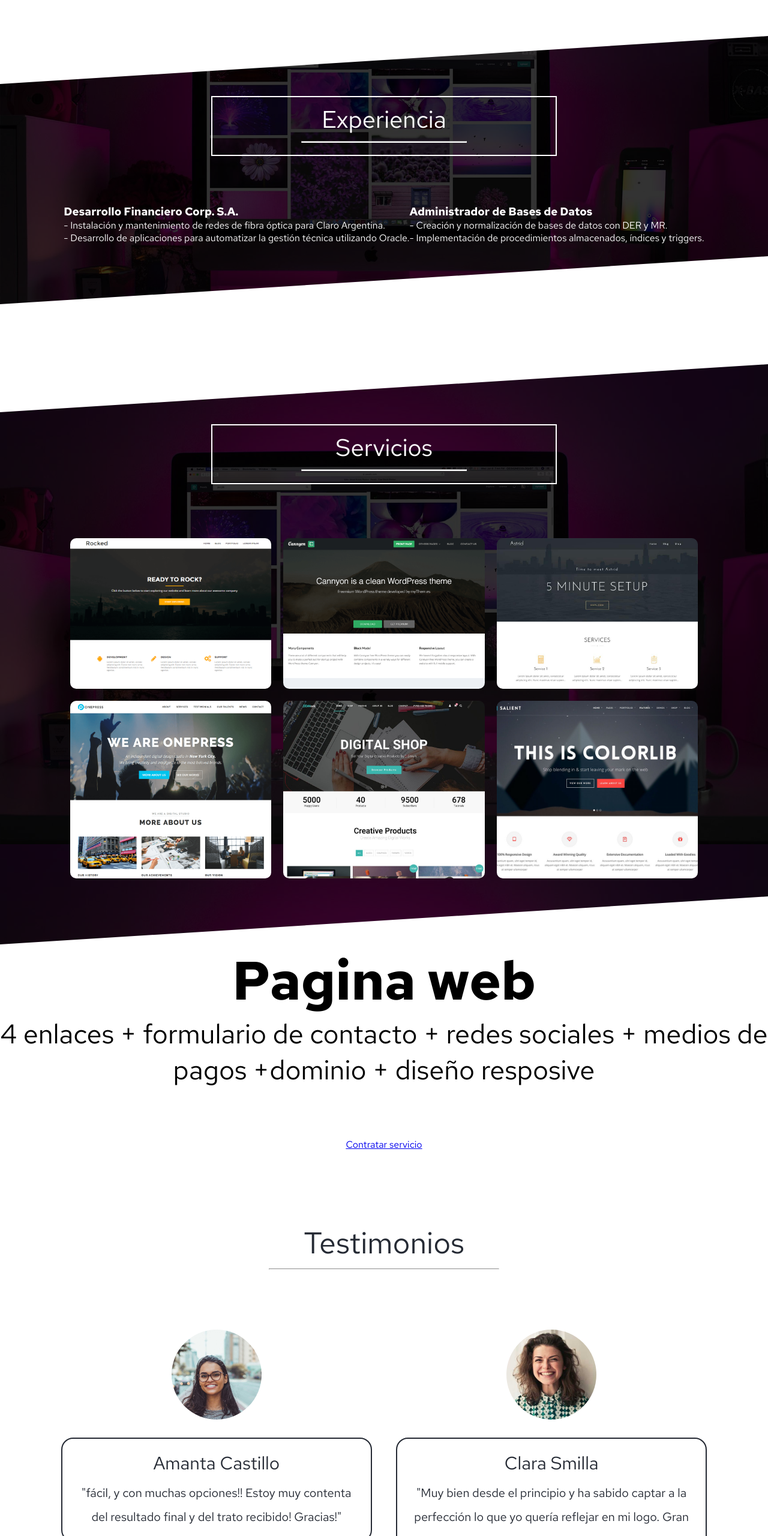
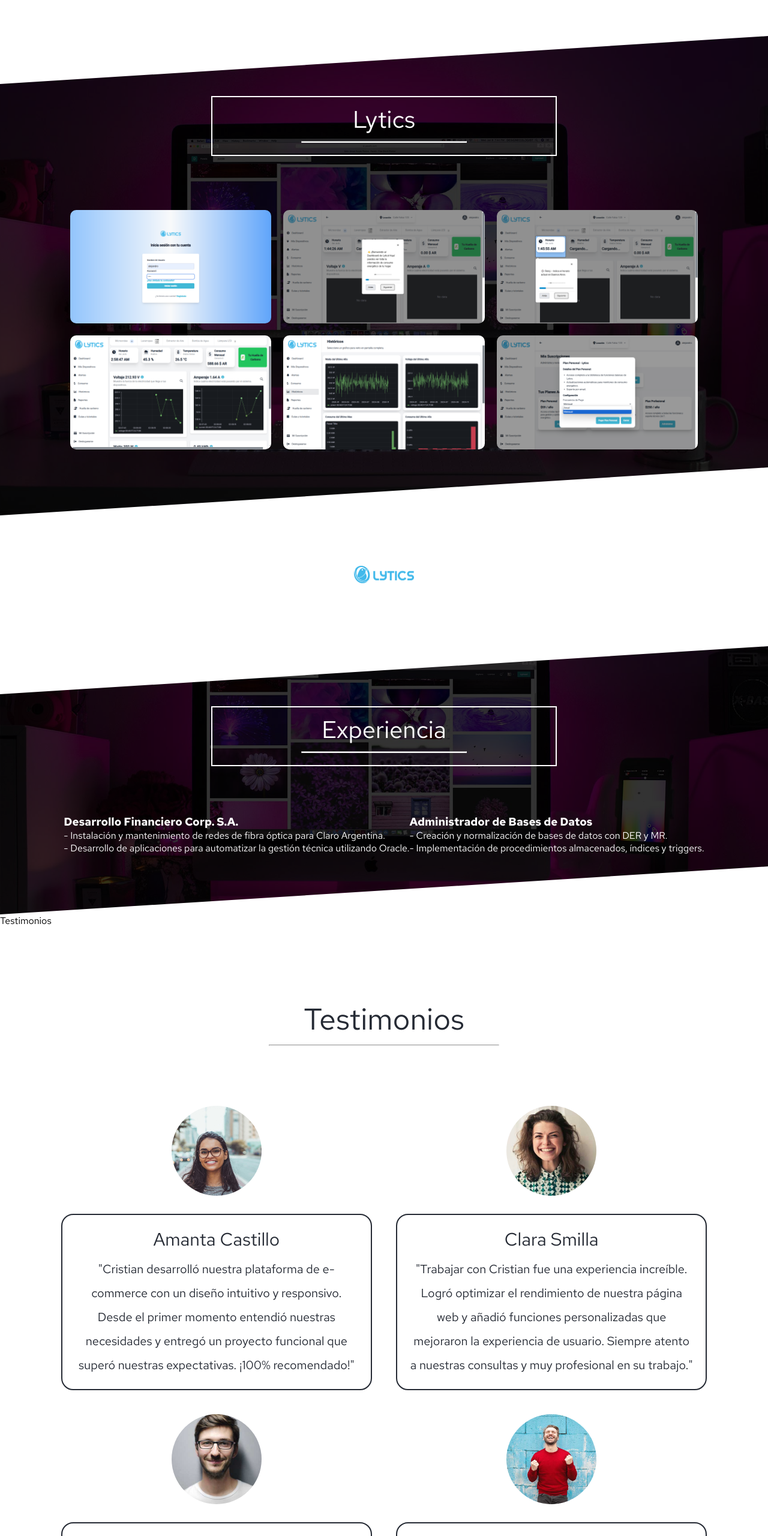
Before and after one commit to cristianmedina23/extenderseportafoleo, a plain HTML site: page index.html in a window 1280 px wide. Shown: the part 3306-5866 px from the top of the page at 60% size. Drawn offline with Linux system fonts and the light colour scheme.

Commit message:
se realizan cambios en testimonios y servicios

```diff
--- a/index.html
+++ b/index.html
@@ -1,7 +1,7 @@
 <!DOCTYPE html>
 <html lang="es">
 <head>
-    <title>Extenderse| Inicio</title>
+    <title>web developer| Inicio</title>
     <meta charset="UTF-8">
     <meta name="viewport" content="width=device-width, initial-scale=1.0">
     <meta http-equiv="X-UA-Compatible" content="ie=edge">
@@ -146,6 +146,54 @@
   <div class="skew-abajo"></div>
 </section>
 
+
+
+
+   <!-- Nuestros proyectos -->
+   <section class="our-projects">
+      <div class="skew-arriba"></div>
+   <div class="deg-background"></div>
+
+   <div class="ejeZproject">
+      <div class="container-project">
+        <div class="project-title">
+          <h2 id="servicio">Lytics</h2>
+          <hr>
+        </div>
+          <div class="project-img">
+
+            <img src="img/porfolio2.png" alt="">
+            <img src="img/porfolio3.png" alt="">
+            <img src="img/porfolio4.png" alt="">
+            <img src="img/porfolio5.png" alt="">
+            <img src="img/porfolio6.png" alt="">
+            <img src="img/porfolio7.png" alt="">
+            <!-- <img src="img/theme-8.png" alt=""> -->
+            <!-- <img src="img/theme-9.jpg" alt=""> -->
+            <!-- <img src="img/theme-10.jpg" alt=""> -->
+         </div>
+   <div class="skew-abajo"></div>
+   </section>
+
+   <!-- <div style="text-align: center; font-size: 45px;">
+     <h1 class="precio">Pagina web</h1>
+     <span class="descripcion">4 enlaces + formulario de contacto + redes sociales + medios de pagos</span>
+    <p class="precio">4 enlaces + formulario de contacto + redes sociales + medios de pagos +dominio + diseño resposive </p>
+   </div> -->
+   <br>
+   <br>
+   <br>
+   <br>
+   <div class="comprar">
+
+    <a href="https://lyticsgrupo10.netlify.app/" target="_blank">
+      <img src="img/Lytics_New.png" alt="Logo de Lytics" style="width: 100px; height: auto;">
+    </a>
+
+  <script type="text/javascript">
+  (function(){function $MPC_load(){window.$MPC_loaded !== true && (function(){var s = document.createElement("script");s.type = "text/javascript";s.async = true;s.src = document.location.protocol+"//secure.mlstatic.com/mptools/render.js";var x = document.getElementsByTagName('script')[0];x.parentNode.insertBefore(s, x);window.$MPC_loaded = true;})();}window.$MPC_loaded !== true ? (window.attachEvent ?window.attachEvent('onload', $MPC_load) : window.addEventListener('load', $MPC_load, false)) : null;})();
+  </script>
+</div>
 <!-- Sección Experiencia -->
 <section class="our-projects" style="color: white;">
   <div class="skew-arriba"></div>
@@ -180,52 +228,7 @@
   </div>
   <div class="skew-abajo"></div>
 </section>
-
-
-   <!-- Nuestros proyectos -->
-   <section class="our-projects">
-      <div class="skew-arriba"></div>
-   <div class="deg-background"></div>
-
-   <div class="ejeZproject">
-      <div class="container-project">
-        <div class="project-title">
-          <h2 id="servicio">Servicios</h2>
-          <hr>
-        </div>
-          <div class="project-img">
-
-            <img src="img/theme-2.png" alt="">
-            <img src="img/theme-3.png" alt="">
-            <img src="img/theme-4.jpg" alt="">
-            <img src="img/theme-5.png" alt="">
-            <img src="img/theme-6.jpg" alt="">
-            <img src="img/theme-7.jpg" alt="">
-            <!-- <img src="img/theme-8.png" alt=""> -->
-            <!-- <img src="img/theme-9.jpg" alt=""> -->
-            <!-- <img src="img/theme-10.jpg" alt=""> -->
-         </div>
-   <div class="skew-abajo"></div>
-   </section>
-
-   <div style="text-align: center; font-size: 45px;">
-     <h1 class="precio">Pagina web</h1>
-    <!-- <span class="descripcion">4 enlaces + formulario de contacto + redes sociales + medios de pagos</span>-->
-    <p class="precio">4 enlaces + formulario de contacto + redes sociales + medios de pagos +dominio + diseño resposive </p>
-   </div>
-   <br>
-   <br>
-   <br>
-   <br>
-   <div class="comprar">
-
-  <a mp-mode="dftl" href="https://www.mercadopago.com.ar/checkout/v1/redirect?pref_id=355770895-d147e87a-abe6-4c08-852f-16939a34a078" name="MP-payButton" class='blue-ar-l-sq-arall' target="blank">Contratar servicio</a>
-  <script type="text/javascript">
-  (function(){function $MPC_load(){window.$MPC_loaded !== true && (function(){var s = document.createElement("script");s.type = "text/javascript";s.async = true;s.src = document.location.protocol+"//secure.mlstatic.com/mptools/render.js";var x = document.getElementsByTagName('script')[0];x.parentNode.insertBefore(s, x);window.$MPC_loaded = true;})();}window.$MPC_loaded !== true ? (window.attachEvent ?window.attachEvent('onload', $MPC_load) : window.addEventListener('load', $MPC_load, false)) : null;})();
-  </script>
-</div>
-
-   <!-- Testimonios -->
+   Testimonios
    <section class="testimonios">
     <div class="testimonios-title">
       <h2 id="blog">Testimonios</h2>
@@ -234,41 +237,39 @@
 
     <div class="box-testimonio">
       <div class="card-testimonio">
-        <div class="card-img"><img src="img/peaple-1.jpg" alt=""></div>
+        <div class="card-img"><img src="img/peaple-1.jpg" alt="Foto de Amanta Castillo"></div>
         <div class="testimonio-text">
           <h4>Amanta Castillo</h4>
-
-        <p> "fácil, y con muchas opciones!! Estoy muy contenta del resultado final y del trato recibido! Gracias!"</p>
+          <p>"Cristian desarrolló nuestra plataforma de e-commerce con un diseño intuitivo y responsivo. Desde el primer momento entendió nuestras necesidades y entregó un proyecto funcional que superó nuestras expectativas. ¡100% recomendado!"</p>
         </div>
       </div>
 
       <div class="card-testimonio">
-          <div class="card-img"><img src="img/peaple-2.jpg" alt=""></div>
+        <div class="card-img"><img src="img/peaple-2.jpg" alt="Foto de Clara Smilla"></div>
         <div class="testimonio-text">
           <h4>Clara Smilla</h4>
-          <p>"Muy bien desde el principio y ha sabido captar a la perfección lo que yo quería reflejar en mi logo. Gran profesional, atento a las tendencias y de trato personal cercano. Delicado y elegante en sus diseños. Totalmente recomendable, volvería sin dudarlo".</p>
+          <p>"Trabajar con Cristian fue una experiencia increíble. Logró optimizar el rendimiento de nuestra página web y añadió funciones personalizadas que mejoraron la experiencia de usuario. Siempre atento a nuestras consultas y muy profesional en su trabajo."</p>
         </div>
       </div>
 
       <div class="card-testimonio">
-            <div class="card-img"><img src="img/peaple-3.jpg" alt=""></div>
+        <div class="card-img"><img src="img/peaple-3.jpg" alt="Foto de Oscar Muñoz"></div>
         <div class="testimonio-text">
           <h4>Oscar Muñoz</h4>
-            <p>Estamos encantados con el trabajo en nuestra página web. Ha sabido encontrar una solución para cada uno de nuestros requerimientos y conseguir el producto que deseábamos.
-              Agradecemos mucho su amabilidad y atención para dar buenos consejos y resolvernos cualquier duda. Un profesional totalmente recomendable".</p>
+          <p>"Cristian nos ayudó a implementar un sistema de gestión de contenido que hizo más eficiente nuestro flujo de trabajo. Su conocimiento en Angular y backend con Java marcó la diferencia. Estamos encantados con los resultados."</p>
         </div>
       </div>
 
       <div class="card-testimonio">
-              <div class="card-img"><img src="img/peaple-4.jpg" alt=""></div>
+        <div class="card-img"><img src="img/peaple-4.jpg" alt="Foto de Roberto Perez"></div>
         <div class="testimonio-text">
-              <h4>Roberto Perez</h4>
-              <p>"Más que satisfecho con el servicio y el trato. Atento, amable y agradable. Genera confianza desde el primer momento. Los resultados se ven cuidados y se nota que dedica tiempo al trabajo solicitado. Para mí, sin duda, muy recomendable. Y para muestra la web que me ha hecho. Lo dicho, un cinco estrellas."</p>
+          <h4>Roberto Pérez</h4>
+          <p>"Desde el primer contacto, Cristian mostró un entendimiento profundo de nuestras necesidades. La web que diseñó no solo es visualmente atractiva, sino que también está optimizada para SEO y es increíblemente rápida. Es un desarrollador excepcional."</p>
         </div>
       </div>
-
     </div>
   </section>
+
 
  </main>
 
```
Also changed, not shown: img/Lytics_New.png (added), img/porfolio1.png (added), img/porfolio2.png (added), img/porfolio3.png (added), img/porfolio4.png (added), img/porfolio5.png (added), img/porfolio6.png (added), img/porfolio7.png (added), img/porfolio8.png (added). Lines whose indentation alone changed are shown as unchanged.
